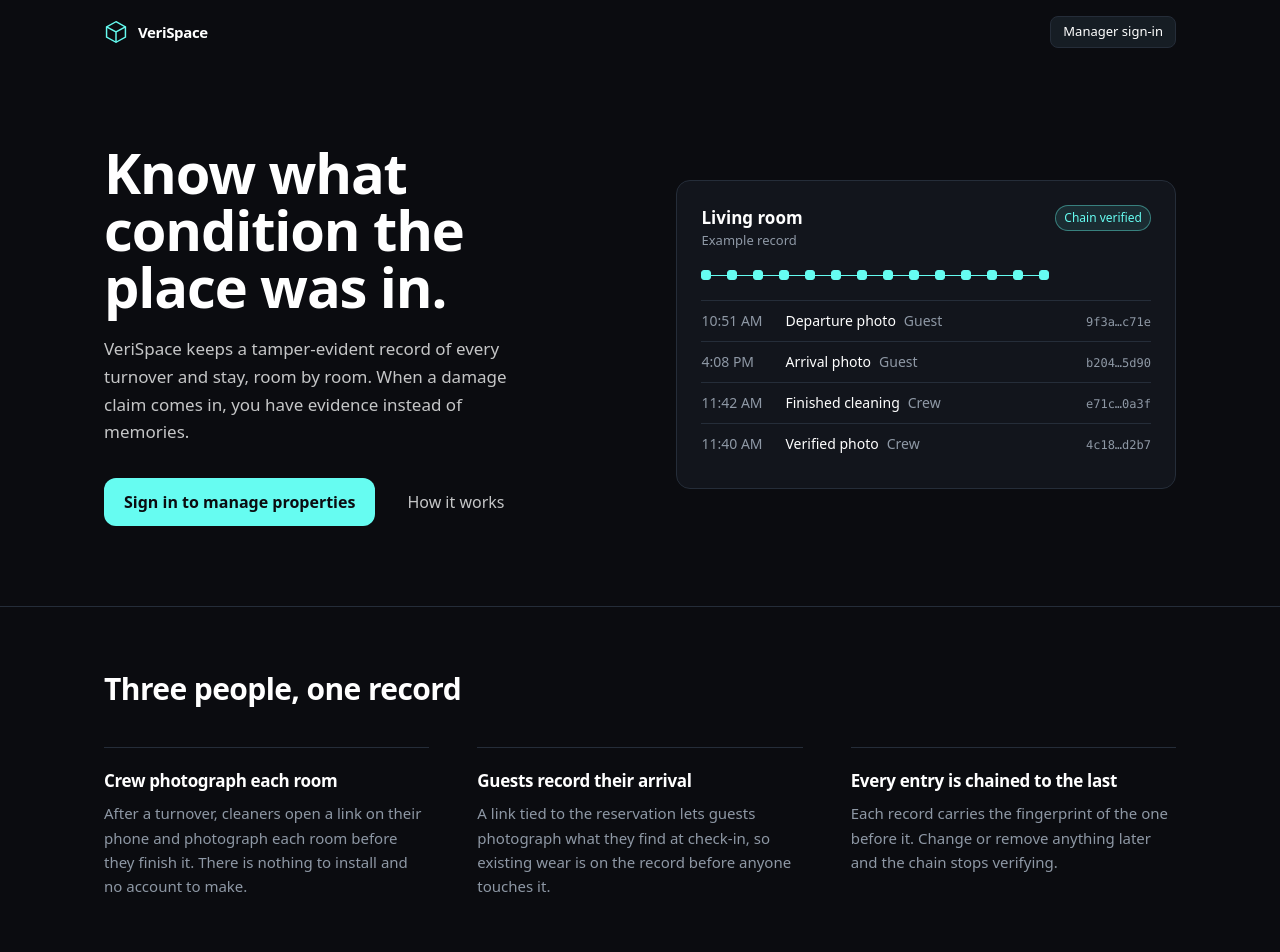
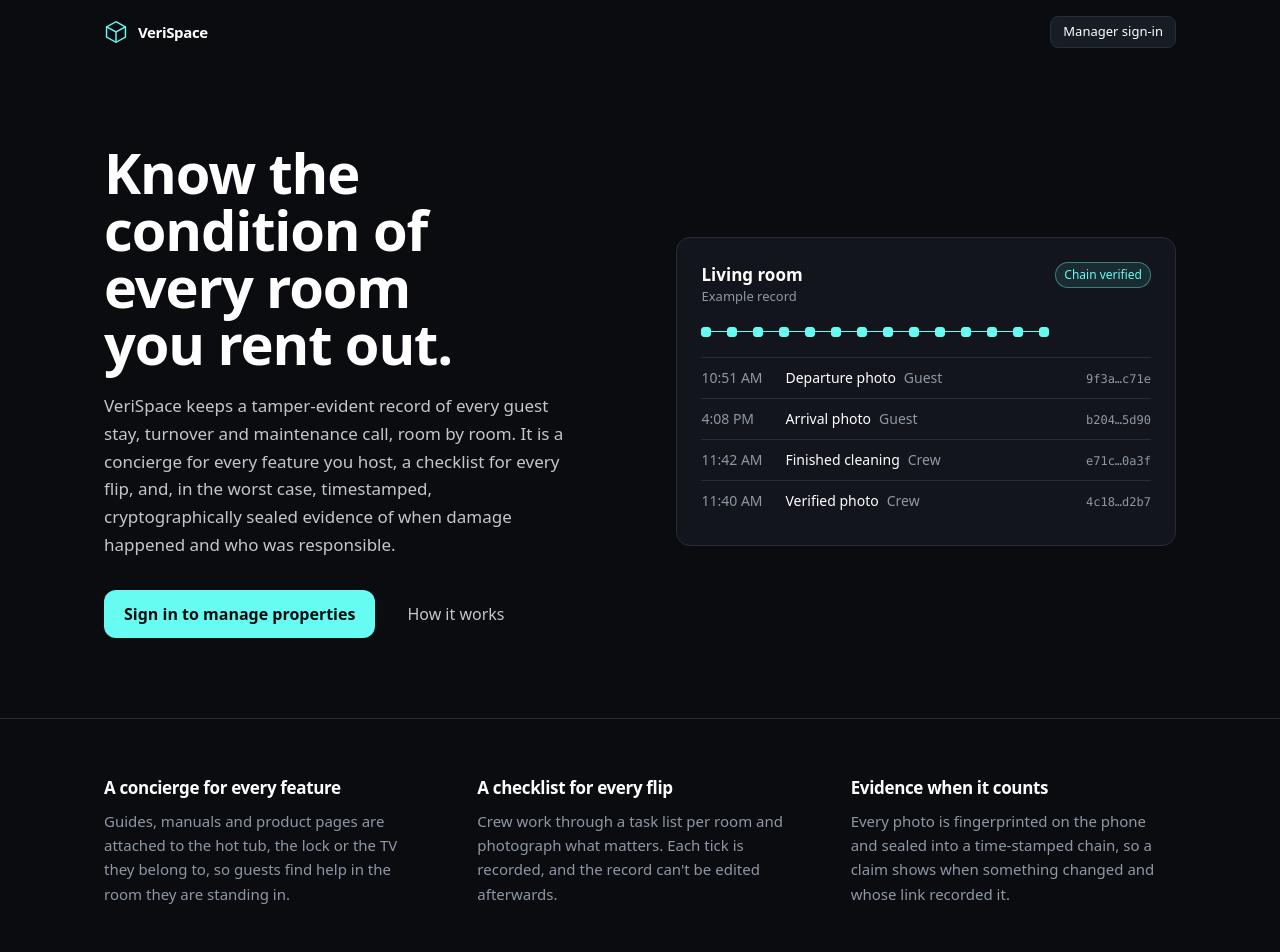
Before and after one commit to terratian/VeriSpace, a Next.js app: page / in a window 1280 px wide. Shown: the top 952 px of the page. Built offline with nearby package versions, Linux system fonts and the light colour scheme.

Commit message:
Landing page: concierge, checklist and evidence message
Co-Authored-By: Claude Sonnet 5.5 <noreply@anthropic.com>
Claude-Session: https://claude.ai/code/session_01G2d1Uwq2MgE88r2AVzKKzF

```diff
--- a/src/app/page.tsx
+++ b/src/app/page.tsx
@@ -10,6 +10,21 @@ const EXAMPLE_ROWS = [
   { time: "4:08 PM", who: "Guest", what: "Arrival photo", hash: "b204…5d90" },
   { time: "11:42 AM", who: "Crew", what: "Finished cleaning", hash: "e71c…0a3f" },
   { time: "11:40 AM", who: "Crew", what: "Verified photo", hash: "4c18…d2b7" },
+];
+
+const PILLARS = [
+  {
+    title: "A concierge for every feature",
+    body: "Guides, manuals and product pages are attached to the hot tub, the lock or the TV they belong to, so guests find help in the room they are standing in.",
+  },
+  {
+    title: "A checklist for every flip",
+    body: "Crew work through a task list per room and photograph what matters. Each tick is recorded, and the record can't be edited afterwards.",
+  },
+  {
+    title: "Evidence when it counts",
+    body: "Every photo is fingerprinted on the phone and sealed into a time-stamped chain, so a claim shows when something changed and whose link recorded it.",
+  },
 ];
 
 const STEPS = [
@@ -41,11 +56,12 @@ export default function Home() {
         <section className="mx-auto grid max-w-[1120px] items-center gap-12 px-4 pb-20 pt-12 sm:px-6 lg:grid-cols-[1.05fr_1fr] lg:pt-20">
           <div>
             <h1 className="max-w-[14ch] text-[40px] font-semibold leading-[1.02] sm:text-5xl lg:text-[56px]">
-              Know what condition the place was in.
+              Know the condition of every room you rent out.
             </h1>
-            <p className="mt-5 max-w-[46ch] text-[17px] leading-relaxed text-ash">
-              VeriSpace keeps a tamper-evident record of every turnover and stay, room by room. When a damage claim
-              comes in, you have evidence instead of memories.
+            <p className="mt-5 max-w-[48ch] text-[17px] leading-relaxed text-ash">
+              VeriSpace keeps a tamper-evident record of every guest stay, turnover and maintenance call, room by room.
+              It is a concierge for every feature you host, a checklist for every flip, and, in the worst case,
+              timestamped, cryptographically sealed evidence of when damage happened and who was responsible.
             </p>
             <div className="mt-8 flex flex-wrap items-center gap-3">
               <Link href="/login" className={button("primary", "lg")}>
@@ -83,6 +99,17 @@ export default function Home() {
           </Panel>
         </section>
 
+        <section className="border-t border-edge">
+          <div className="mx-auto grid max-w-[1120px] gap-x-12 gap-y-8 px-4 py-14 sm:px-6 md:grid-cols-3">
+            {PILLARS.map((p) => (
+              <div key={p.title}>
+                <h2 className="text-[17px] font-semibold">{p.title}</h2>
+                <p className="mt-2 max-w-[40ch] text-[15px] leading-relaxed text-mute">{p.body}</p>
+              </div>
+            ))}
+          </div>
+        </section>
+
         <section id="how" className="border-t border-edge">
           <div className="mx-auto max-w-[1120px] px-4 py-16 sm:px-6">
             <h2 className="max-w-[24ch] text-3xl font-semibold">Three people, one record</h2>
```
